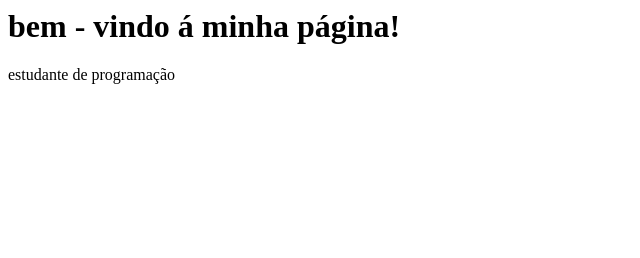
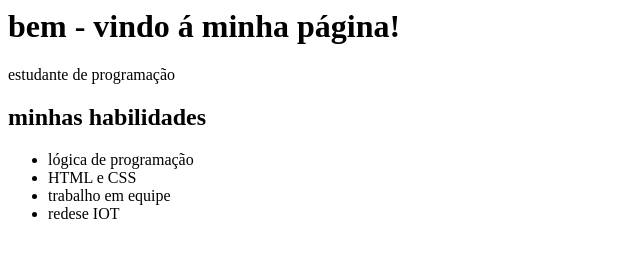
Before and after one commit to anabeatriz3414/site, a plain HTML site: page index.html in a window 1280 px wide. Shown: the whole page, without its empty margins (0-640 px from the left). Drawn offline with Linux system fonts and the light colour scheme.

Commit message:
Add files via upload

```diff
--- a/index.html
+++ b/index.html
@@ -10,5 +10,18 @@
             <h1> bem - vindo á minha página!</h1>
             <p> estudante de programação</p>
         </header>
+
+        <main>
+            <section>
+                <h2>  minhas habilidades </h2>
+                <ul>
+                    <li> lógica de programação</li>
+                    <li>HTML e CSS</li>
+                    <li> trabalho em equipe</li>
+                    <li> redese IOT</li>
+                </ul>
+            </section>
+
+        </main>
     </body>
 </html>
```
